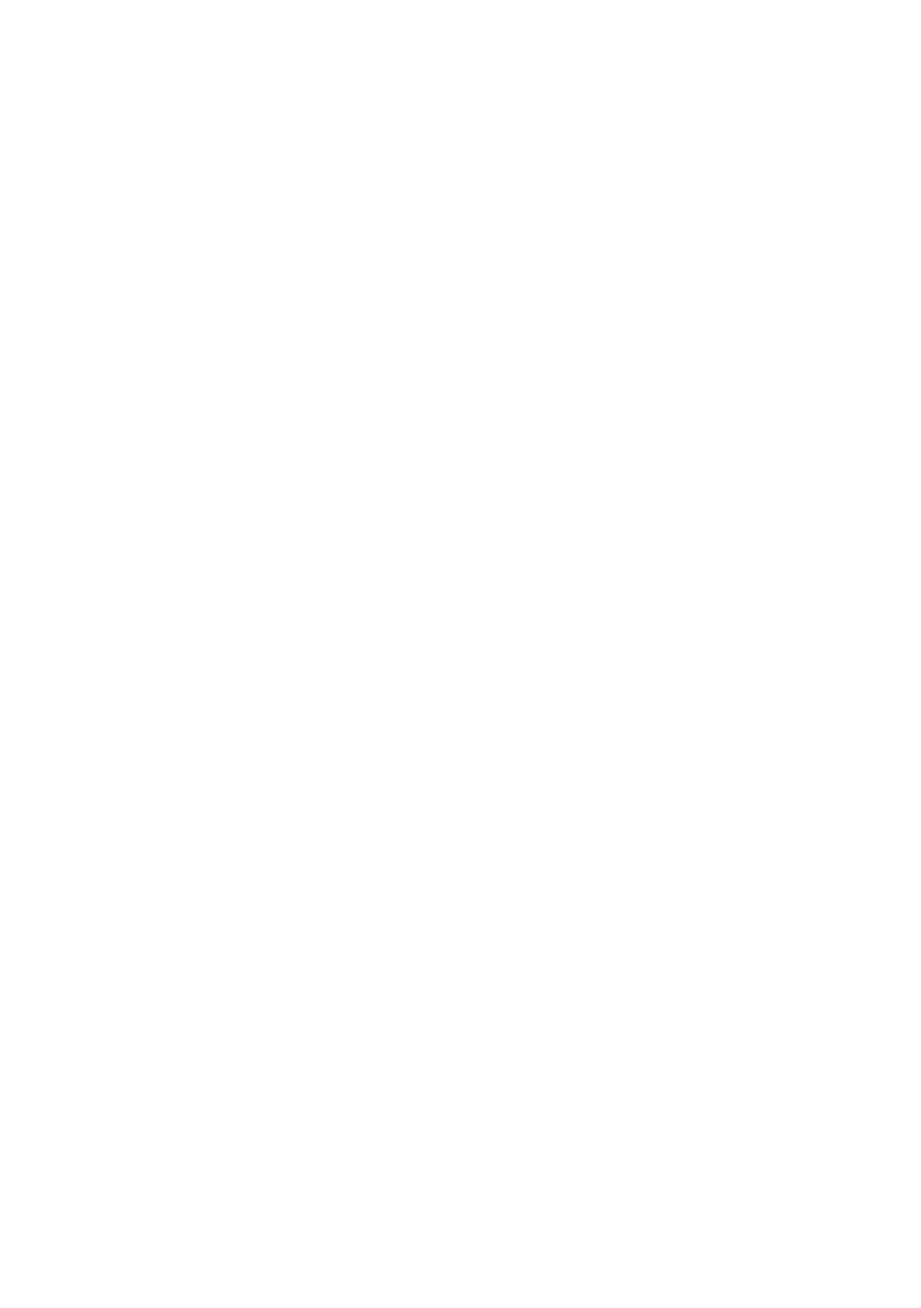
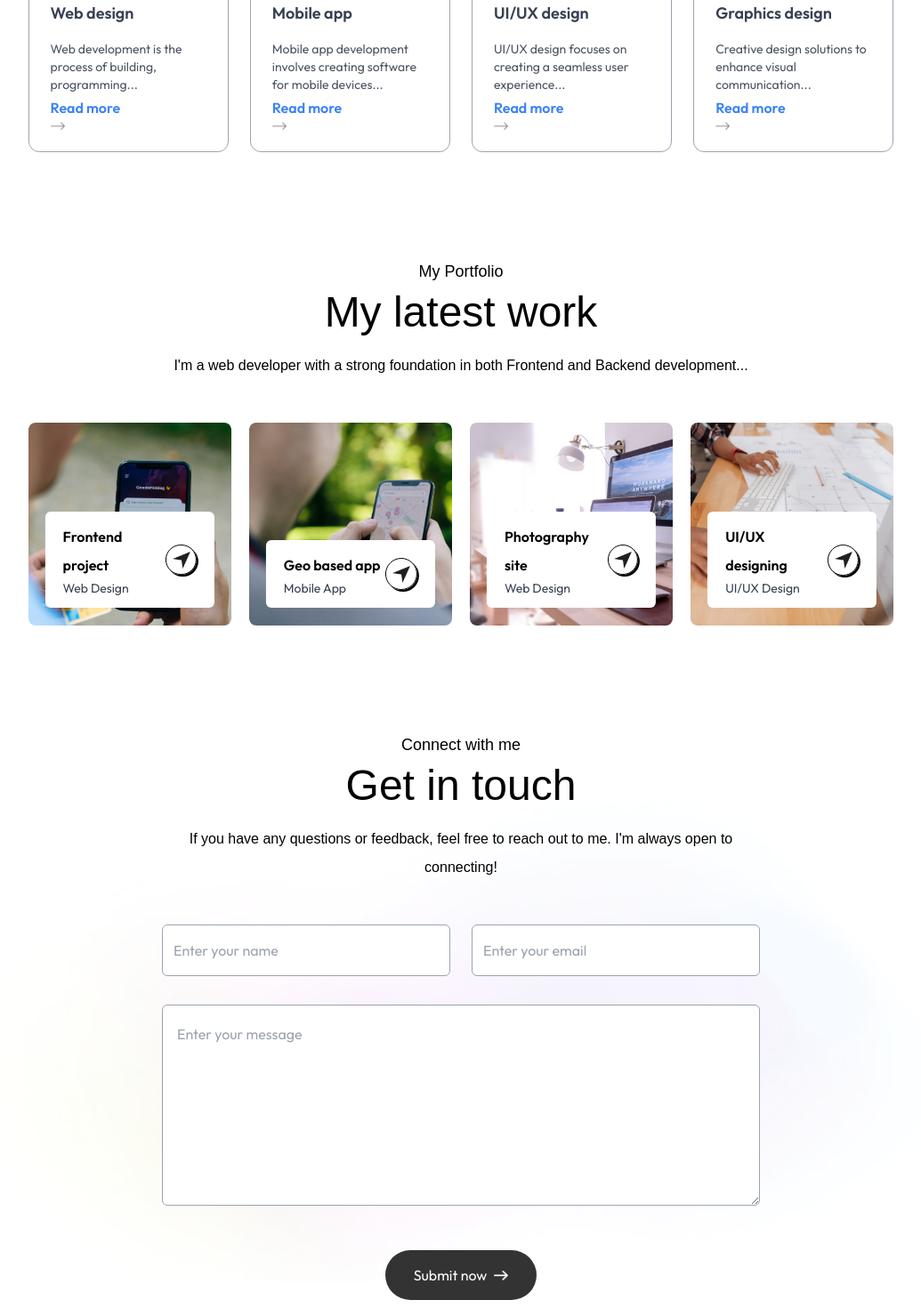
Before and after one commit to zohanubis/portfolio, a Next.js app: page / in a window 1280 px wide. Shown: the part 2060-3530 px from the top of the page at 89% size, without its empty margins (122-1157 px from the left). Before the commit the page ends 1660 px from the top, so only its background shows below. Built offline with nearby package versions, Linux system fonts and the light colour scheme; a web font is replaced by a local one.

Commit message:
Services, Work, Contact with Web3Form test

```diff
--- /dev/null
+++ b/app/components/Contact.tsx
@@ -0,0 +1,87 @@
+import { assets } from '@/assets/assets';
+import React, { useState } from 'react';
+import Image from 'next/image';
+
+const Contact: React.FC = () => {
+    const [formData, setFormData] = useState({ name: '', email: '', message: '' });
+    const [result, setResult] = useState<string>("");
+
+    const handleChange = (e: React.ChangeEvent<HTMLInputElement | HTMLTextAreaElement>) => {
+      setFormData({ ...formData, [e.target.name]: e.target.value });
+    };
+
+    const handleSubmit = async (event: React.FormEvent<HTMLFormElement>) => {
+      event.preventDefault();
+      setResult("Sending....");
+      const formDataObject = new FormData(event.currentTarget);
+      formDataObject.append("access_key", "6faa3632-95de-458d-ba9c-ecfed9891500");
+
+      const response = await fetch("https://api.web3forms.com/submit", {
+        method: "POST",
+        body: formDataObject
+      });
+
+      const data = await response.json();
+
+      if (data.success) {
+        setResult("Form Submitted Successfully");
+        setFormData({ name: '', email: '', message: '' });
+        event.currentTarget.reset();
+      } else {
+        console.log("Error", data);
+        setResult(data.message);
+      }
+    };
+
+    return (
+      <div id="contact" className="w-full px-[12%] py-10 scroll-mt-20 bg-[url('/footer-bg-color.png')]  bg-center bg-no-repeat bg-[length:90%_auto]">
+        <h4 className='text-center mb-2 text-lg font-Ovo'>Connect with me</h4>
+        <h2 className='text-center text-5xl font-Ovo'>Get in touch</h2>
+
+        <p className='mx-auto max-w-2xl mt-5 mb-12 text-center font-Ovo'>
+          If you have any questions or feedback, feel free to reach out to me. I'm always open to connecting!
+        </p>
+        <form onSubmit={handleSubmit} className="max-w-2xl mx-auto">
+          <div className="grid grid-cols-auto gap-6 mt-10 mb-8">
+            <input
+              type="text"
+              name="name"
+              placeholder="Enter your name"
+              value={formData.name}
+              onChange={handleChange}
+              required
+              className="flex-1 p-3 outline-none border-[0.5px] rounded-md border-gray-400 bg-white"
+            />
+
+            <input
+              type="email"
+              name="email"
+              placeholder="Enter your email"
+              value={formData.email}
+              onChange={handleChange}
+              required
+              className="flex-1 p-3 outline-none border-[0.5px] rounded-md border-gray-400 bg-white"
+            />
+          </div>
+          <div className="mb-4">
+            <textarea
+              name="message"
+              rows={6}
+              placeholder="Enter your message"
+              value={formData.message}
+              onChange={handleChange}
+              required
+              className="w-full p-4 outline-none border-[0.5px] border-gray-400 rounded-md bg-white mb-6"
+            ></textarea>
+          </div>
+          <button type="submit" className="py-3 px-8 w-max flex items-center justify-center gap-2 bg-black/80 text-white rounded-full mx-auto hover:bg-black duration-500">
+            Submit now
+            <Image src={assets.right_arrow_white} alt="submit" className='w-4' />
+          </button>
+          <p className='mt-4'>{result}</p>
+        </form>
+      </div>
+    );
+  };
+
+  export default Contact;
--- a/app/components/Navbar.tsx
+++ b/app/components/Navbar.tsx
@@ -1,10 +1,13 @@
-import React, { useRef } from 'react'
+import React, { useEffect, useRef, useState } from 'react'
 import Image from 'next/image'
 import { assets } from '@/assets/assets'
 
 const Navbar: React.FC = () => {
+  const [isScroll, setIsScroll] = useState(false)
   // Khai báo kiểu cho useRef
-  const sideMenuRef = useRef<HTMLUListElement | null>(null)
+  // const sideMenuRef = useRef<HTMLUListElement | null>(null)
+  const sideMenuRef = useRef<HTMLUListElement>(null!);
+
 
   const openMenu = () => {
     if (sideMenuRef.current) {
@@ -17,6 +20,23 @@ const Navbar: React.FC = () => {
       sideMenuRef.current.style.transform = 'translateX(16rem)'
     }
   }
+  useEffect(() => {
+    const handleScroll = () => {
+      if (window.scrollY > 50) {
+        setIsScroll(true);
+      } else {
+        setIsScroll(false);
+      }
+    };
+
+    window.addEventListener('scroll', handleScroll);
+
+    // Cleanup để tránh memory leak
+    return () => {
+      window.removeEventListener('scroll', handleScroll);
+    };
+  }, []);
+
 
   return (
     <>
@@ -25,7 +45,7 @@ const Navbar: React.FC = () => {
         <Image src={assets.header_bg_color} alt="" className="w-full" width={1920} height={200} />
       </div>
 
-      <nav className="w-full flex justify-between items-center py-5 px-10 fixed top-0 z-50">
+      <nav className={`w-full flex justify-between items-center py-5 px-10 fixed top-0 z-50 ${isScroll ? 'bg-white bg-opacity-50 backdrop-blur-lg shadow-sm' : ''}`}>
         <a href="#top">
           <Image
             src={assets.logo}
@@ -35,7 +55,7 @@ const Navbar: React.FC = () => {
             height={40}
           />
         </a>
-        <ul className="hidden md:flex space-x-10 items-center gap-6 lg:gap-8 rounded-full px-12 py-3 bg-white shadow-md bg-opacity-50">
+        <ul className={`hidden md:flex space-x-10 items-center gap-6 lg:gap-8 rounded-full px-12 py-3 ${isScroll ? "" : "bg-white shadow-md bg-opacity-50"} `}>
           {['Home', 'About me', 'Services', 'My Work', 'Contact me'].map((item, index) => (
             <li key={index}>
               <a className="font-Ovo" href={`#${item.toLowerCase().replace(/\s+/g, '')}`}>
@@ -85,4 +105,4 @@ const Navbar: React.FC = () => {
   )
 }
 
-export default Navbar
+export default Navbar;
--- /dev/null
+++ b/app/components/Services.tsx
@@ -0,0 +1,40 @@
+import React from 'react';
+import Image from 'next/image';
+import { assets, serviceData } from '@/assets/assets';
+import { Service } from '@app/interfaces/services.interface'; // Đổi từ Services → Service
+
+const Services: React.FC = () => {
+  return (
+    <div id="services" className="w-full px-[12%] py-10 scroll-mt-20">
+      <h4 className="text-center mb-2 text-lg font-Ovo">What I offer</h4>
+      <h2 className="text-center text-5xl font-Ovo">My Services</h2>
+
+      <p className="mx-auto max-w-2xl mt-5 mb-12 text-center font-Ovo">
+        I'm a web developer with a strong foundation in both Frontend and Backend development, specializing in building modern web applications with a focus on performance optimization and security. While I have experience across the full stack, my expertise leans more towards Frontend development.
+      </p>
+
+      <div className="grid grid-cols-auto gap-6 my-10">
+        {serviceData.map((service: Service, index: number) => (
+          <div
+            key={index}
+            className="border-[0.5px] border-gray-400 rounded-xl p-6 cursor-pointer hover:bg-lightHover hover:-translate-y-1 duration-500 hover:shadow-black"
+          >
+            <Image src={service.icon} alt={service.title} className="w-7 mt-3" />
+            <h3 className="my-4 font-semibold text-lg text-gray-700">{service.title}</h3>
+            <p className="text-gray-600 text-sm leading-5">{service.description}</p>
+            <a
+              href={service.link}
+              className="text-blue-500 font-semibold hover:text-blue-700 gap-2"
+              target="_blank"
+              rel="noopener noreferrer"
+            >
+              Read more <Image src={assets.right_arrow} alt="right arrow" className="w-4" />
+            </a>
+          </div>
+        ))}
+      </div>
+    </div>
+  );
+};
+
+export default Services;
--- /dev/null
+++ b/app/components/Work.tsx
@@ -0,0 +1,39 @@
+import React from 'react';
+import Image from 'next/image';
+import { assets, workData } from '@/assets/assets';
+import { Project } from '@/app/interfaces/project.interface'; // Import interface
+
+const Work: React.FC = () => {
+  return (
+    <div id="work" className="w-full px-[12%] py-10 scroll-mt-20">
+      <h4 className='text-center mb-2 text-lg font-Ovo'>My Portfolio</h4>
+      <h2 className='text-center text-5xl font-Ovo'>My latest work</h2>
+
+      <p className='mx-auto max-w-2xl mt-5 mb-12 text-center font-Ovo'>
+        I'm a web developer with a strong foundation in both Frontend and Backend development...
+      </p>
+
+      <div className='grid grid-cols-auto gap-5 my-10'>
+        {workData.map((project: Project, index: number) => (
+          <div
+            key={index}
+            style={{ backgroundImage: `url(${project.bgImage})` }}
+            className='aspect-square bg-cover bg-center bg-no-repeat rounded-lg relative group cursor-pointer'
+          >
+            <div className='bg-white w-10/12 rounded-md absolute bottom-5 left-1/2 -translate-x-1/2 px-5 py-3 flex items-center justify-between group-hover:bottom-7 duration-500'>
+              <div>
+                <h2 className='font-semibold'>{project.title}</h2>
+                <p className='text-sm text-gray-700'>{project.description}</p>
+              </div>
+              <div className='border rounded-full border-black w-9 aspect-square flex items-center justify-center shadow-[2px_2px_0_#000] group-hover:bg-lime-300 transition duration-500'>
+                <Image src={assets.send_icon} alt='send icon' className='w-5' />
+              </div>
+            </div>
+          </div>
+        ))}
+      </div>
+    </div>
+  );
+};
+
+export default Work;
--- /dev/null
+++ b/app/interfaces/about.interface.ts
@@ -0,0 +1,14 @@
+import { StaticImageData } from "next/image";
+
+export interface InfoItem {
+    icon: string |StaticImageData;
+    iconDark: string;
+    title: string;
+    description: string;
+  }
+
+  export interface About {
+    userImage: string;
+    infoList: InfoItem[];
+    toolsData: string[];
+  }
--- /dev/null
+++ b/app/interfaces/project.interface.ts
@@ -0,0 +1,5 @@
+export interface Project {
+    title: string;
+    description: string;
+    bgImage: string;
+  }
--- /dev/null
+++ b/app/interfaces/services.interface.ts
@@ -0,0 +1,6 @@
+export interface Service {
+    icon: string;
+    title: string;
+    description: string;
+    link: string;
+  }
--- a/app/page.tsx
+++ b/app/page.tsx
@@ -2,6 +2,10 @@
 import Header from '@/app/components/Header'
 import Navbar from './components/Navbar'
 import About from '@/app/components/About'
+import Services from '@/app/components/Services'
+import Work from '@/app/components/Work'
+import Contact from '@/app/components/Contact'
+
 
 export default function Home() {
   return (
@@ -9,6 +13,9 @@ export default function Home() {
       <Navbar />
       <Header />
       <About />
+      <Services />
+      <Work />
+      <Contact />
     </div>
   )
 }
--- a/tailwind.config.ts
+++ b/tailwind.config.ts
@@ -23,6 +23,9 @@ export default {
         'black': '4px 4px 0px #000',
         'white': '4px 4px 0px #fff',
       },
+      gridTemplateColumns: {
+        'auto': 'repeat(auto-fit, minmax(200px, 1fr))',
+      },
     },
   },
   plugins: [],
```
